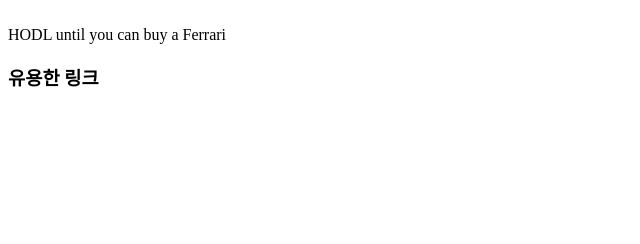
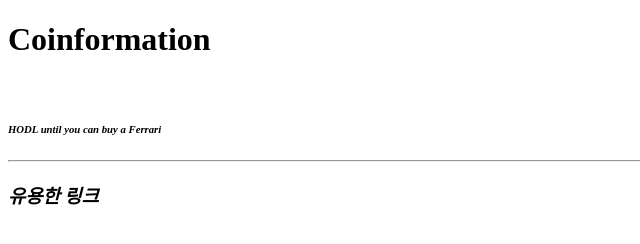
Before and after one commit to sonbanghyun8/coinformation, a plain HTML site: page index.html in a window 1280 px wide. Shown: the whole page, without its empty margins (0-640 px from the left). Drawn offline with Linux system fonts and the light colour scheme.

Commit message:
Add files via upload

```diff
--- a/index.html
+++ b/index.html
@@ -3,9 +3,12 @@
     <head>
         <title>COINFORMATION</title>
         <meta charset="utf-8">
+        <link rel="stylesheet" href="style.css">
     </head>
     <body>
-        <br>HODL until you can buy a Ferrari</br>
+        <h1>Coinformation</h1>
+        <br><h6><i>HODL until you can buy a Ferrari</h6>
+            <hr>
         <p><h3>유용한 링크</h3></p>
     </body>
 </html>
```
